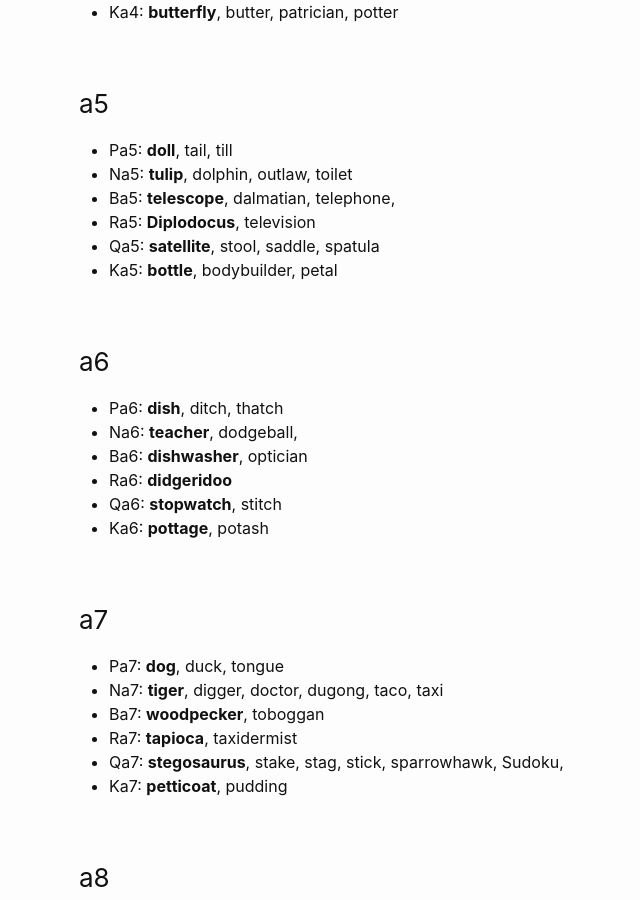
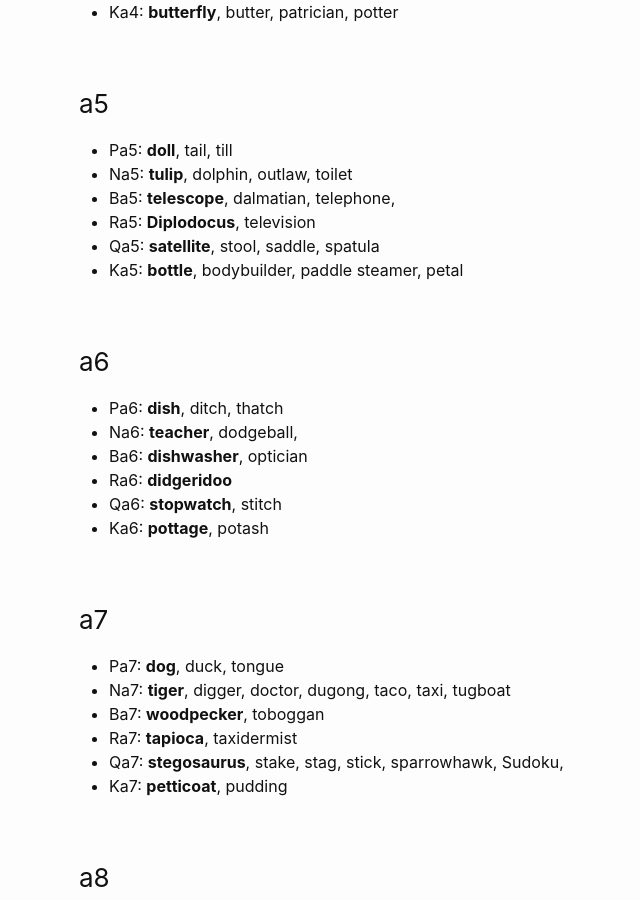
Before and after one commit to liontailedmacaque/liontailedmacaque.github.io, a Jekyll site: the page built from chessmemorypalace/picturewords.md, in a window 1280 px wide and 900 px high, scrolled down 1352 px. Shown: the whole window, without its empty margins (191-831 px from the left). Built offline with Jekyll 4.4.1, drawn with Linux system fonts in a browser that asks for light colours; some of the changed text lies outside the part shown.

Commit message:
Update picturewords.md

```diff
--- a/chessmemorypalace/picturewords.md
+++ b/chessmemorypalace/picturewords.md
@@ -67,7 +67,7 @@ If you spot any mistakes, [please tell me](/contact).
 - Ba5: **telescope**, dalmatian, telephone,
 - Ra5: **Diplodocus**, television
 - Qa5: **satellite**, stool, saddle, spatula
-- Ka5: **bottle**, bodybuilder, petal
+- Ka5: **bottle**, bodybuilder, paddle steamer, petal
 
 
 
@@ -87,7 +87,7 @@ If you spot any mistakes, [please tell me](/contact).
 
 
 - Pa7: **dog**, duck, tongue
-- Na7: **tiger**, digger, doctor, dugong, taco, taxi
+- Na7: **tiger**, digger, doctor, dugong, taco, taxi, tugboat
 - Ba7: **woodpecker**, toboggan
 - Ra7: **tapioca**, taxidermist
 - Qa7: **stegosaurus**, stake, stag, stick, sparrowhawk, Sudoku,
@@ -762,7 +762,7 @@ For *family*, I imagine a small family hugging (so that it forms one "object").
 
 - Ph4: **frog**, fern, fir, fridge
 - Nh4: **fairy**, farmer, ferry, viper
-- Bh4: **ivory**, hovercraft, officer, overalls, overcoat
+- Bh4: **hovercraft**, ivory, officer, overalls, overcoat
 - Rh4: **firefighter**, frangipani, fortepiano, vermicelli
 - Qh4: **sapphire**, sphere, saffron
 - Kh4: **beaver**
```
Also changed, not shown: other parts of chessmemorypalace/picturewords.md (+5 -5 lines).
